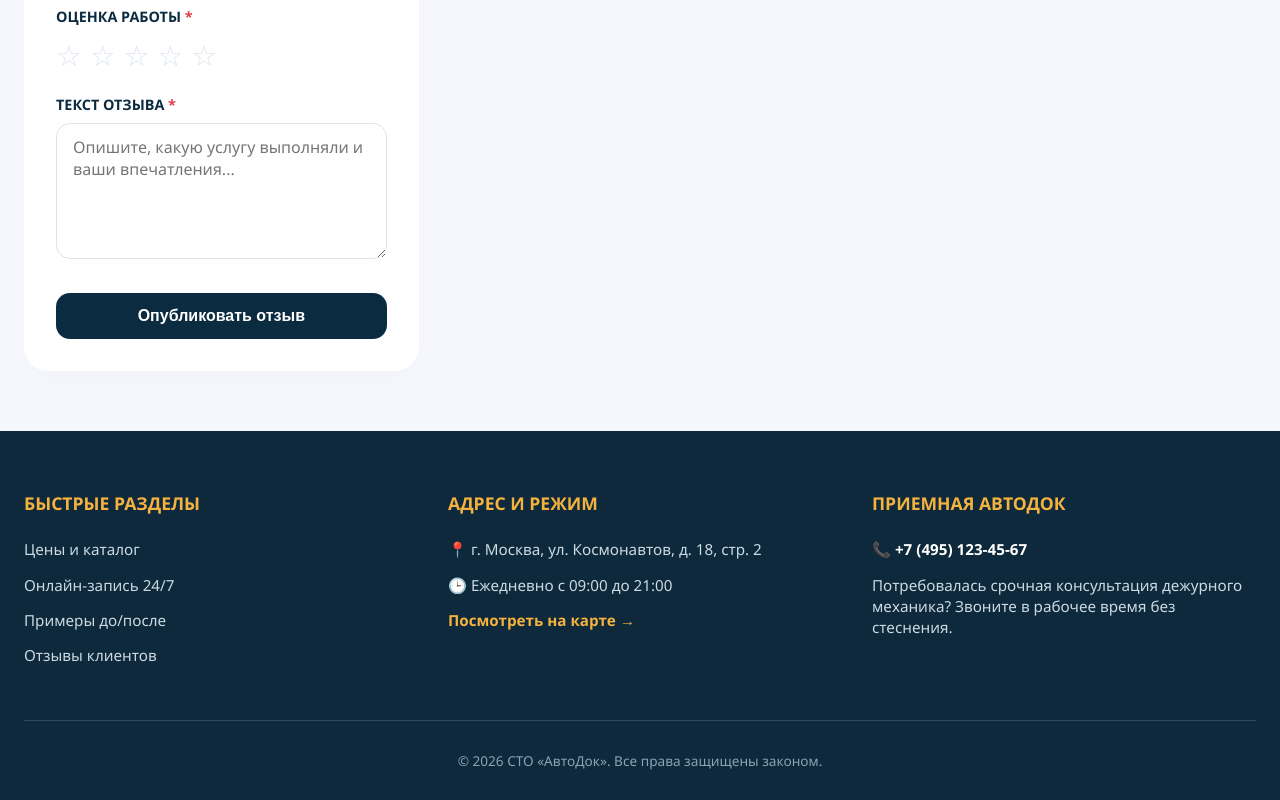
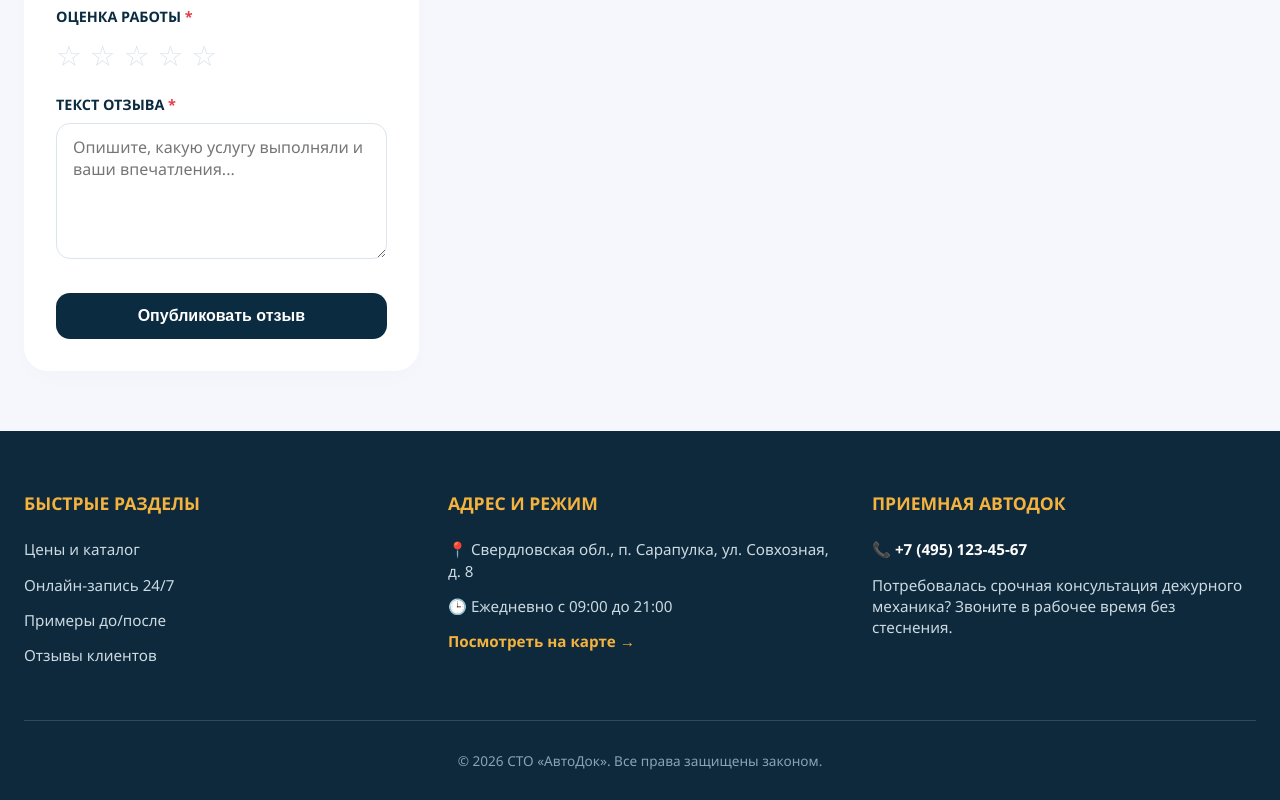
Before and after one commit to Salahotdinov/SiteSTOavto, a website: page reviews.html in a window 1280 px wide. Shown: the part 480-1280 px from the top of the page. Drawn offline with nearby package versions, Linux system fonts and the light colour scheme; no server answers.

Commit message:
Update reviews.html

```diff
--- a/reviews.html
+++ b/reviews.html
@@ -368,7 +368,7 @@
             </div>
             <div class="footer-col">
                 <h4>АДРЕС И РЕЖИМ</h4>
-                <p>📍 г. Москва, ул. Космонавтов, д. 18, стр. 2</p>
+                <p>📍 Свердловская обл., п. Сарапулка, ул. Совхозная, д. 8</p>
                 <p>🕒 Ежедневно с 09:00 до 21:00</p>
                 <a href="contacts.html" style="color: #f4b23e; font-weight: 600;">Посмотреть на карте →</a>
             </div>
```
